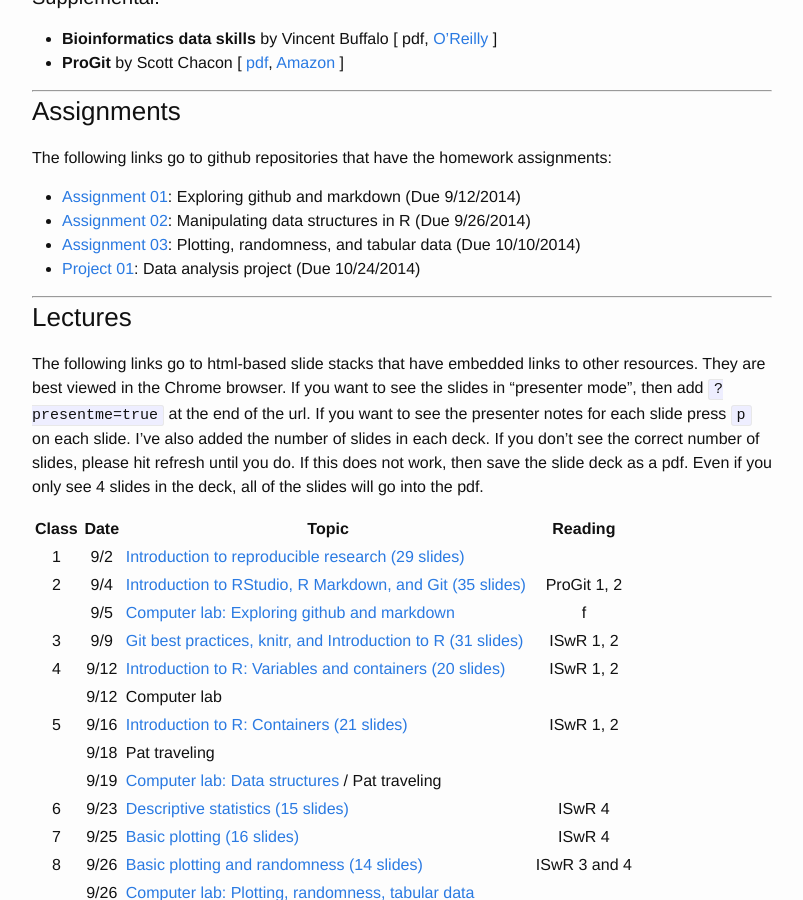
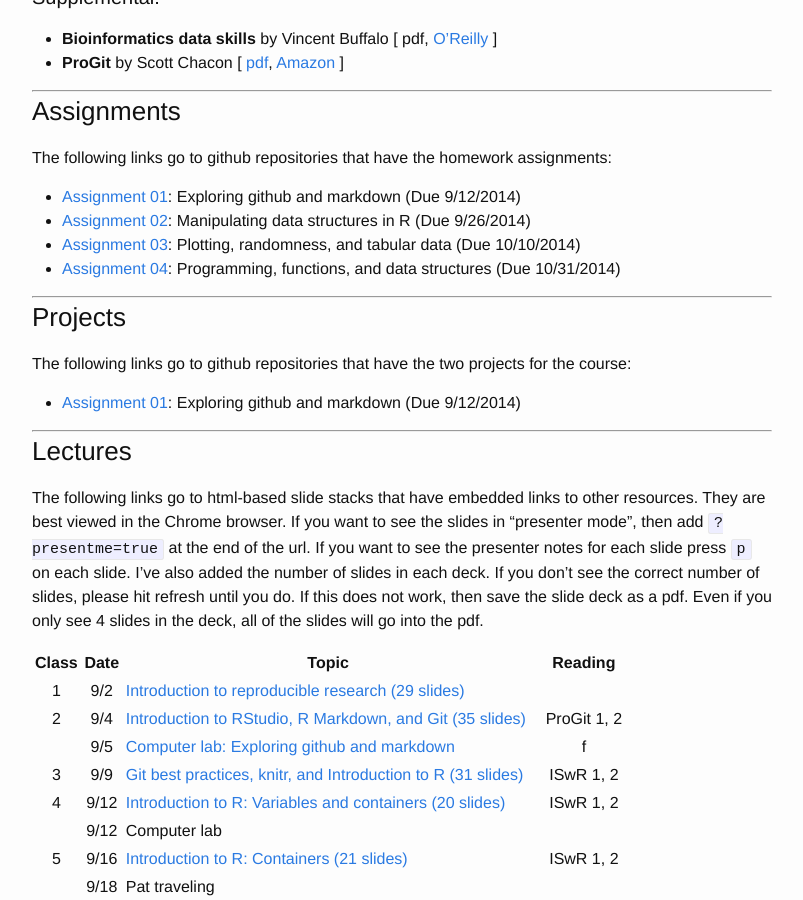
Before and after one commit to microbialinformatics/microbialinformatics.github.io, a Jekyll site: the page built from index.md, in a window 1280 px wide and 900 px high, scrolled down 1537 px. Shown: the whole window, without its empty margins (238-1041 px from the left). Built offline with Jekyll 4.4.1, drawn with Linux system fonts in a browser that asks for light colours.

Commit message:
Added Assignment04 link and information

```diff
--- a/index.md
+++ b/index.md
@@ -35,7 +35,15 @@ The following links go to github repositories that have the homework assignments
 * [Assignment 01](https://github.com/microbialinformatics/assignment01): Exploring github and markdown (Due 9/12/2014)
 * [Assignment 02](https://github.com/microbialinformatics/assignment02): Manipulating data structures in R (Due 9/26/2014)
 * [Assignment 03](https://github.com/microbialinformatics/assignment03): Plotting, randomness, and tabular data (Due 10/10/2014)
-* [Project 01](https://github.com/microbialinformatics/project1): Data analysis project (Due 10/24/2014)
+* [Assignment 04](https://github.com/microbialinformatics/assignment04): Programming, functions, and data structures (Due 10/31/2014)
+
+
+----
+
+### Projects
+The following links go to github repositories that have the two projects for the course:
+
+* [Assignment 01](https://github.com/microbialinformatics/assignment01): Exploring github and markdown (Due 9/12/2014)
 
 ----
 
```
